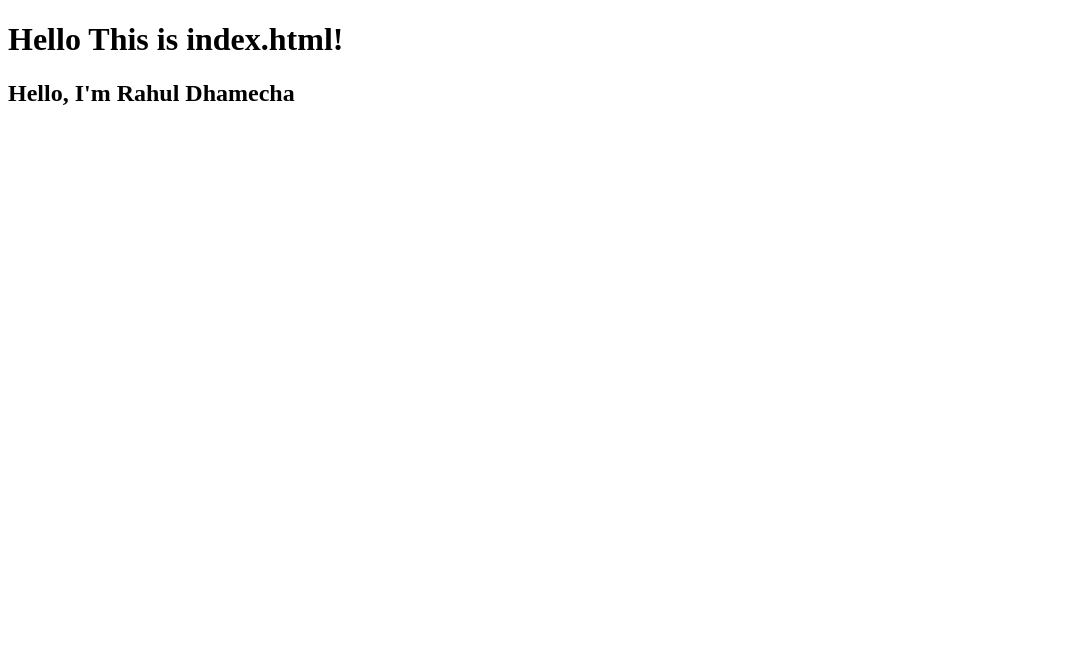
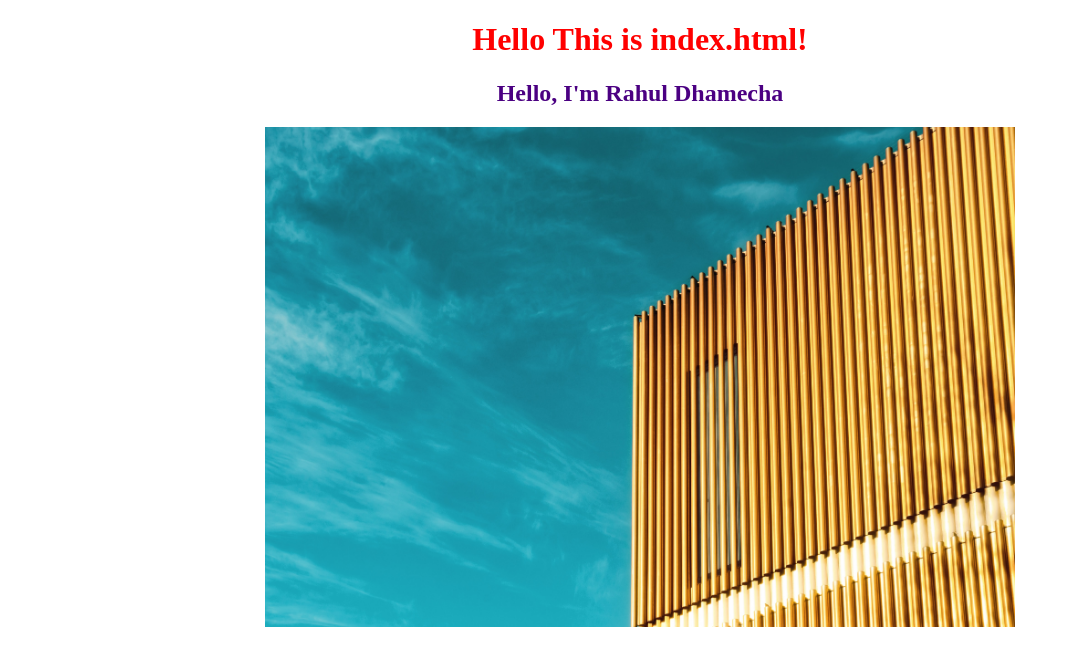
Before and after one commit to rahuldhamecha-infobeans/python-traning, a Django app: page / in a window 1280 px wide. Shown: the top 666 px of the page, without its empty margins (0-1070 px from the left). Run offline with Django 4.2, Linux system fonts and the light colour scheme.

Commit message:
Django Static Files

```diff
--- a/django/first_project/first_project/settings.py
+++ b/django/first_project/first_project/settings.py
@@ -15,6 +15,7 @@ from pathlib import Path
 # Build paths inside the project like this: BASE_DIR / 'subdir'.
 BASE_DIR = Path(__file__).resolve().parent.parent
 TEMPLATE_DIR = os.path.join(BASE_DIR,'templates')
+STATIC_DIR = os.path.join(BASE_DIR,'static')
 
 # Quick-start development settings - unsuitable for production
 # See https://docs.djangoproject.com/en/4.1/howto/deployment/checklist/
@@ -116,7 +117,10 @@ USE_TZ = True
 # Static files (CSS, JavaScript, Images)
 # https://docs.djangoproject.com/en/4.1/howto/static-files/
 
-STATIC_URL = 'static/'
+STATIC_URL = '/static/'
+STATICFILES_DIRS = [
+    STATIC_DIR
+]
 
 # Default primary key field type
 # https://docs.djangoproject.com/en/4.1/ref/settings/#default-auto-field
--- /dev/null
+++ b/django/first_project/static/css/styles.css
@@ -0,0 +1,18 @@
+body{
+    text-align: center;
+}
+
+h1{
+    color: red;
+    text-align: center;
+}
+
+h2{
+    color: indigo;
+    text-align: center;
+}
+
+img{
+    margin: 0 auto;
+    text-align: center;
+}
--- a/django/first_project/templates/first_app/index.html
+++ b/django/first_project/templates/first_app/index.html
@@ -1,4 +1,5 @@
 <!doctype html>
+{% load static %}
 <html lang="en">
 <head>
     <meta charset="UTF-8">
@@ -6,9 +7,12 @@
           content="width=device-width, user-scalable=no, initial-scale=1.0, maximum-scale=1.0, minimum-scale=1.0">
     <meta http-equiv="X-UA-Compatible" content="ie=edge">
     <title>First App</title>
+
+    <link rel="stylesheet" href="{%static 'css/styles.css' %}" />
 </head>
 <body>
     <h1>Hello This is index.html!</h1>
     <h2>{{ name }}</h2>
+    <img src="{%static 'images/demo_1.jpg' %}" alt="Image is not available" style="height: 500px" />
 </body>
 </html>
```
Also changed, not shown: django/first_project/static/images/demo_1.jpg (added).
